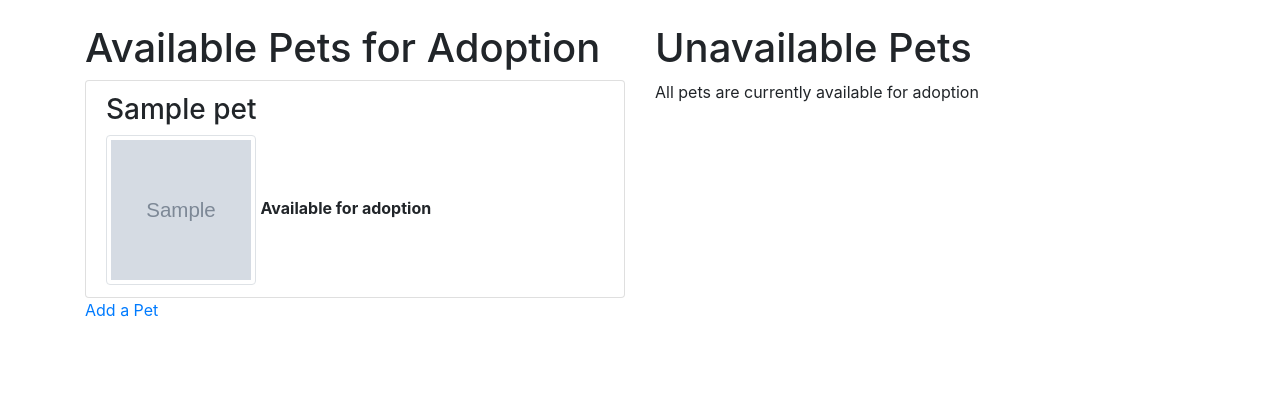
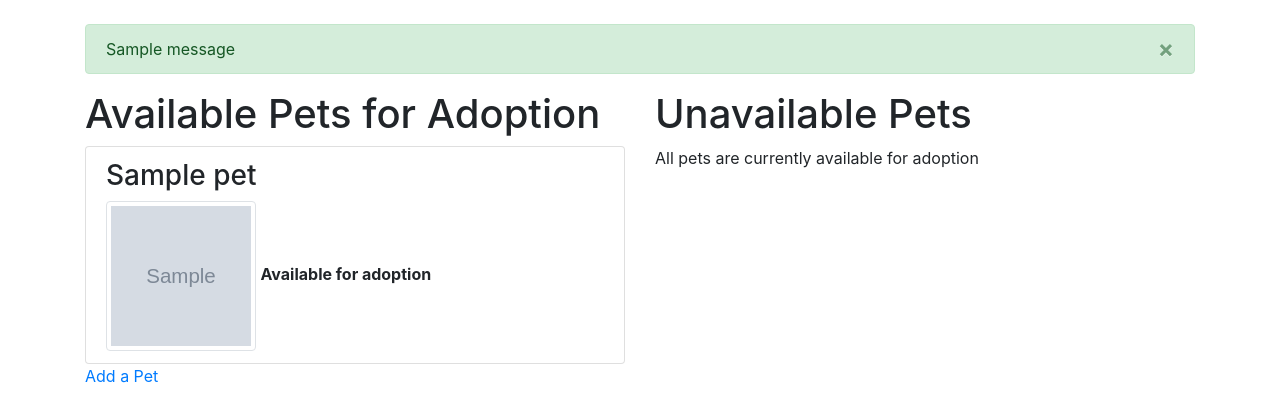
Before and after one commit to Prones94/adopt_agency, a Flask app: page / in a window 1280 px wide. Shown: the part 56-476 px from the top of the page. Run offline with Flask 3, Linux system fonts and the light colour scheme; tables that the repository leaves empty hold one stand-in row (values such as "Sample post"); grey boxes marked "Sample" are stand-in pictures; one stand-in notice (Sample message) is shown; some libraries are stand-ins or nearby versions.

Commit message:
included flash messages that should give feedback after pet is added/edited

```diff
--- a/app.py
+++ b/app.py
@@ -1,4 +1,4 @@
-from flask import Flask, render_template, redirect, request
+from flask import Flask, render_template, redirect, request, flash
 
 from forms import AddPetForm, EditPetForm
 from models import db,connect_db, Pet
@@ -40,6 +40,7 @@ def show_add_form():
     db.session.add(new_pet)
     db.session.commit()
 
+    flash(f"Added {new_pet.name}!", "success")
     return redirect('/')
   else:
     return render_template('add_pet.html',form=form)
@@ -56,6 +57,7 @@ def show_edit_pet_form(pet_id):
     pet.available = form.available.data
 
     db.session.commit()
+    flash(f"Updated {pet.name}!")
     return redirect('/')
   else:
     return render_template('pet_detail.html', form=form, pet=pet)
--- a/templates/base.html
+++ b/templates/base.html
@@ -25,6 +25,20 @@
     </nav>
 
     <div class="container mt-4">
+        {% with messages=get_flashed_messages(with_categories=true) %}
+            {% if messages %}
+            <div class="alert-container">
+                {% for category, message in messages %}
+                    <div class="alert alert-{{category}} alert-dismissible fade-show" role="alert">
+                        {{ message }}
+                        <button type="button" class="close" data-dismiss="alert" aria-label="Close">
+                            <span aria-hidden="true">&times;</span>
+                        </button>
+                    </div>
+                {% endfor %}
+            </div>
+            {% endif %}
+        {% endwith %}
         {% block content %}
         <!-- This is where the specific page content will go -->
         {% endblock %}
```
